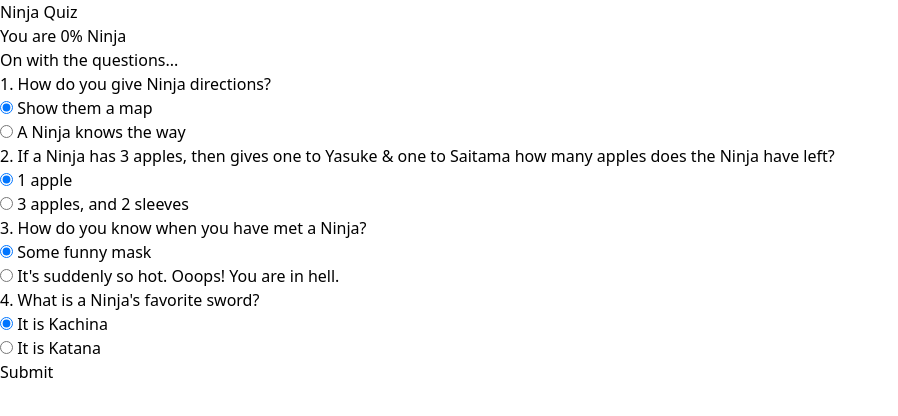
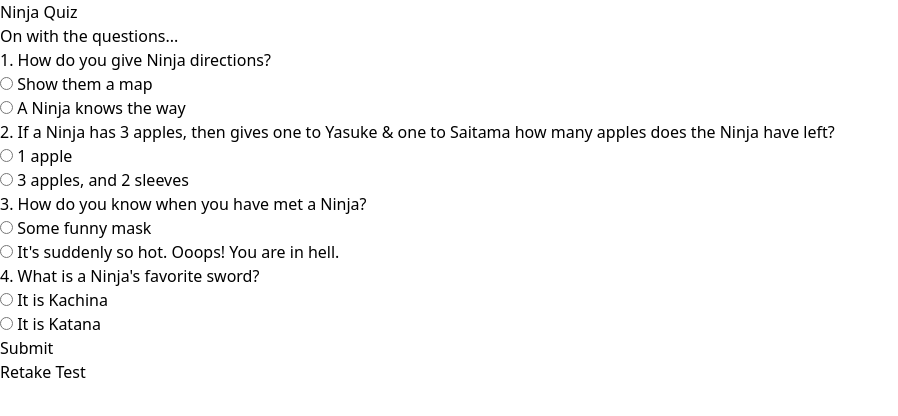
Before and after one commit to JoelOgira/Shopping-Place, a React (Vite) app: page /ninja in a window 1280 px wide. Shown: the top 416 px of the page, without its empty margins (0-898 px from the left). Built offline with nearby package versions, Linux system fonts and the light colour scheme.

Commit message:
Added functionality to the Component

```diff
--- a/src/Ninja Quiz/Ninja.jsx
+++ b/src/Ninja Quiz/Ninja.jsx
@@ -1,38 +1,66 @@
 import { useState } from "react";
 
 const Ninja = () => {
-    const correctAnswer = ['B', 'B', 'B', 'B'];
-    const [quiz, setQuiz] = useState('A');
-    let count = 0;
+    const correctAnswer = [ 'B', 'B', 'B', 'B' ];
+    const [ count, setCount ] = useState(0);
+    const [ submitted, setSubmitted ] = useState(false);
 
-    const handleSubmit = e => {
-        e.preventDefault();
-        correctAnswer.map(answer => {
-            if (quiz === answer) {
-                count += 25;
+    const handleSubmit = (event) => {
+        event.preventDefault();
+        const formData = new FormData(event.target);
+        let newCount = 0;
+        let output = 0;
+
+        for (let i = 1; i <= correctAnswer.length; i++) {
+            const questionName = `q${i}`;
+            const selectedOption = formData.get(questionName);
+
+            if (selectedOption === correctAnswer[ i - 1 ]) {
+                newCount += 25;
             }
-        })
+        }
+
+        const timer = setInterval(() => {
+            if (output === newCount) {
+                clearInterval(timer)
+            } else {
+                output++
+            }
+            setCount(output);
+            scrollTo(0, 0);
+        }, 25)
+
+        setSubmitted(true);
+    }
+
+    const retakeTest = () => {
+        setSubmitted(false)
+        setCount(0);
     }
 
     return (
         <div>
-            <div className="bg-white flex items-center justify-center py-5">
+            <div className="flex flex-col md:flex-row">
+                <div className={`bg-white flex items-center justify-center py-5 ${submitted ? 'md:w-1/2' : 'w-full'}`}>
                     <h1 className="text-[#0d6efd] text-5xl font-thin">
                         Ninja Quiz
                     </h1>
                 </div>
-            <div className={`bg-slate-300 flex items-center justify-center py-5`}>
+                {submitted && <div className={`bg-slate-300 flex items-center justify-center py-5 md:w-1/2`}>
                     <h1 className="text-black text-3xl font-thin">
                         You are <span className="text-[#0d6efd]">{count}%</span> Ninja
                     </h1>
+                </div>}
             </div>
+
             <div className="bg-[#0d6efd] py-4">
                 <div className="container mx-auto px-4">
                     <h2 className="font-semibold text-2xl mb-4">
                         On with the questions...
                     </h2>
 
-                    <form onSubmit={handleSubmit}>
+                    <form onSubmit={handleSubmit} className="[&>div>div>div>input]:cursor-pointer">
+                        <div className="grid md:grid-cols-2">
                             <div className="[&>div]:text-[#86b6fe] my-3">
                                 <p className="py-3 font-thin text-2xl">
                                     1. How do you give Ninja directions?
@@ -42,8 +70,6 @@ const Ninja = () => {
                                         type="radio"
                                         name="q1"
                                         value="A"
-                                    checked={quiz === "A"}
-                                    onChange={(e) => setQuiz(e.target.value)}
                                     />
                                     <label htmlFor=""> Show them a map </label>
                                 </div>
@@ -53,8 +79,6 @@ const Ninja = () => {
                                         type="radio"
                                         name="q1"
                                         value="B"
-                                    checked={quiz === "B"}
-                                    onChange={(e) => setQuiz(e.target.value)}
                                     />
                                     <label htmlFor=""> A Ninja knows the way </label>
                                 </div>
@@ -69,8 +93,7 @@ const Ninja = () => {
                                         type="radio"
                                         name="q2"
                                         value="A"
-                                    checked={quiz === "A"}
-                                    onChange={(e) => setQuiz(e.target.value)}
+
                                     />
                                     <label htmlFor=""> 1 apple </label>
                                 </div>
@@ -80,8 +103,7 @@ const Ninja = () => {
                                         type="radio"
                                         name="q2"
                                         value="B"
-                                    checked={quiz === "B"}
-                                    onChange={(e) => setQuiz(e.target.value)}
+
                                     />
                                     <label htmlFor=""> 3 apples, and 2 sleeves </label>
                                 </div>
@@ -96,8 +118,7 @@ const Ninja = () => {
                                         type="radio"
                                         name="q3"
                                         value="A"
-                                    checked={quiz === "A"}
-                                    onChange={(e) => setQuiz(e.target.value)}
+
                                     />
                                     <label htmlFor=""> Some funny mask </label>
                                 </div>
@@ -107,8 +128,6 @@ const Ninja = () => {
                                         type="radio"
                                         name="q3"
                                         value="B"
-                                    checked={quiz === "B"}
-                                    onChange={(e) => setQuiz(e.target.value)}
                                     />
                                     <label htmlFor=""> It's suddenly so hot. Ooops! You are in hell. </label>
                                 </div>
@@ -123,8 +142,6 @@ const Ninja = () => {
                                         type="radio"
                                         name="q4"
                                         value="A"
-                                    checked={quiz === "A"}
-                                    onChange={(e) => setQuiz(e.target.value)}
                                     />
                                     <label htmlFor="">  It is Kachina </label>
                                 </div>
@@ -134,22 +151,25 @@ const Ninja = () => {
                                         type="radio"
                                         name="q4"
                                         value="B"
-                                    checked={quiz === "B"}
-                                    onChange={(e) => setQuiz(e.target.value)}
                                     />
                                     <label htmlFor="">  It is Katana </label>
                                 </div>
                             </div>
-
+                        </div>
 
                         <button type="submit" className="px-4 py-2 border bg-white text-black rounded">
                             Submit
                         </button>
                     </form>
+                    <div className="flex items-end justify-end -mt-[2.7rem]">
+                        <button onClick={retakeTest} className="px-4 py-2 border bg-white text-black rounded">
+                            Retake Test
+                        </button>
                     </div>
                 </div>
             </div>
-    )
+        </div>
+    );
 }
 
 export default Ninja;
```
Lines whose indentation alone changed are shown as unchanged.
